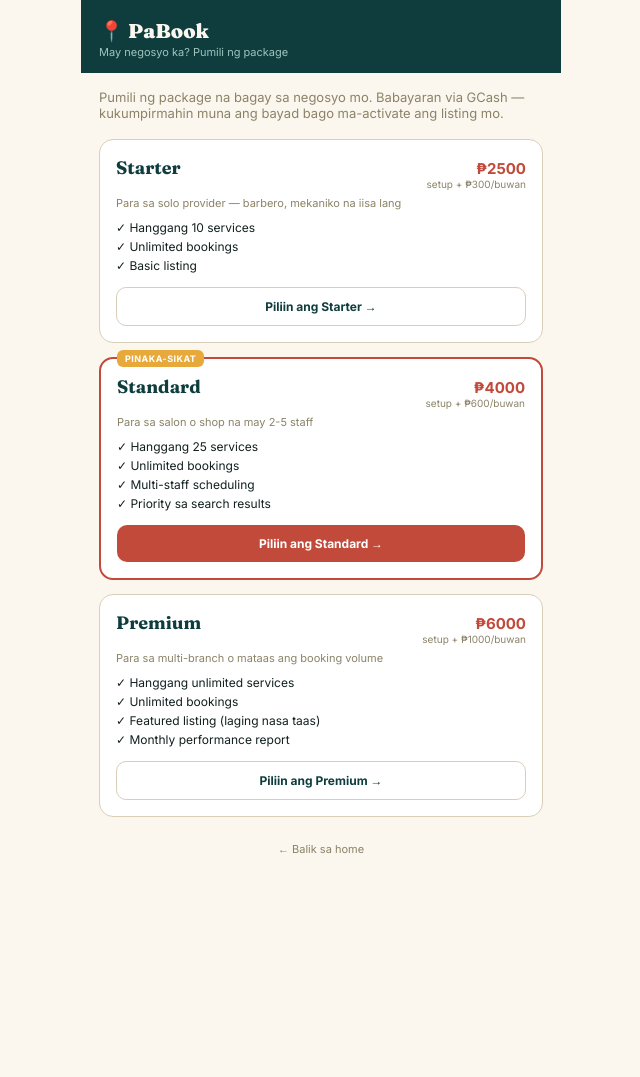
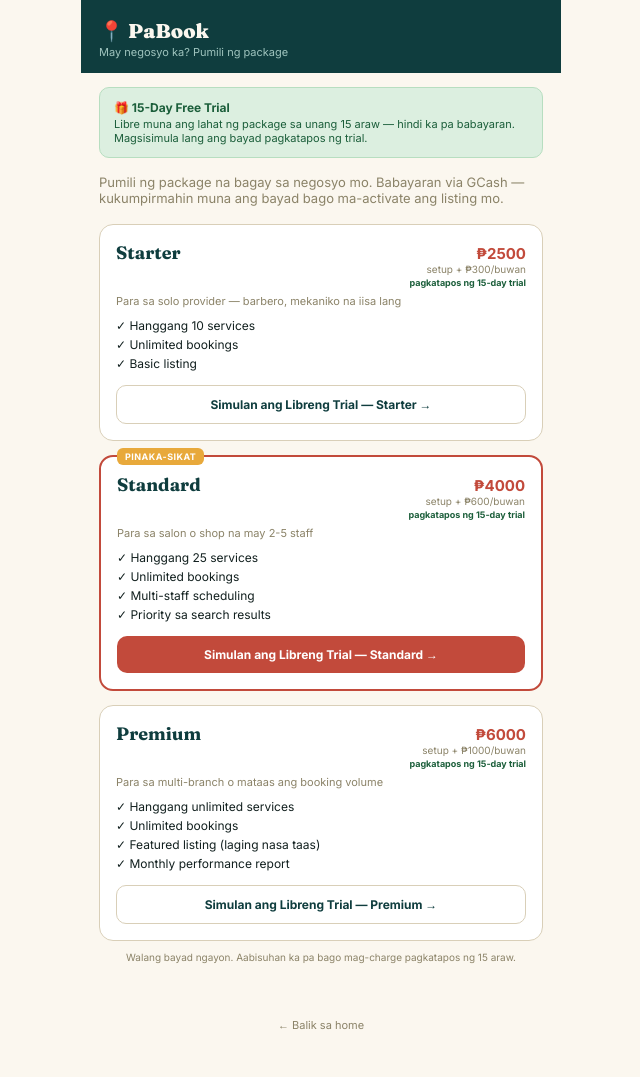
Before and after one commit to freddiejrbolbes-ai/pabook-app, a Flask app: page /provider/signup in a window 1280 px wide. Shown: the whole page, without its empty margins (319-959 px from the left). Before the commit the page ends 854 px from the top, so only its background shows below. Run offline with Flask 3, Linux system fonts and the light colour scheme.

Commit message:
Update provider_signup.html

```diff
--- a/templates/provider_signup.html
+++ b/templates/provider_signup.html
@@ -4,6 +4,11 @@
 <div class="topbar">
   <div class="brand">📍 PaBook</div>
   <div class="sub">May negosyo ka? Pumili ng package</div>
+</div>
+
+<div style="margin:14px 18px 0;background:#DCEFE0;border:1px solid #B7DEC0;border-radius:10px;padding:12px 14px;">
+  <p style="font-size:12px;color:#1B5E3A;font-weight:700;margin:0 0 2px;">🎁 15-Day Free Trial</p>
+  <p style="font-size:11px;color:#1B5E3A;margin:0;">Libre muna ang lahat ng package sa unang 15 araw — hindi ka pa babayaran. Magsisimula lang ang bayad pagkatapos ng trial.</p>
 </div>
 
 <div style="padding:16px 18px 4px;">
@@ -22,6 +27,7 @@
     <div style="text-align:right;">
       <div style="font-size:15px;font-weight:700;color:#C24A3B;">₱{{ info.setup_fee }}</div>
       <div style="font-size:10px;color:#8B8368;">setup + ₱{{ info.monthly_fee }}/buwan</div>
+      <div style="font-size:9px;color:#1B5E3A;font-weight:700;margin-top:2px;">pagkatapos ng 15-day trial</div>
     </div>
   </div>
 
@@ -49,10 +55,14 @@
      background:{{ '#C24A3B' if key=='standard' else '#fff' }};
      color:{{ '#fff' if key=='standard' else '#0F3D3E' }};
      border:{{ 'none' if key=='standard' else '1px solid #D9CFB8' }};">
-    Piliin ang {{ info.label }} →
+    Simulan ang Libreng Trial — {{ info.label }} →
   </a>
 </div>
 {% endfor %}
+
+<div style="text-align:center;padding:0 18px 20px;">
+  <p style="font-size:10px;color:#8B8368;">Walang bayad ngayon. Aabisuhan ka pa bago mag-charge pagkatapos ng 15 araw.</p>
+</div>
 
 <div style="text-align:center;padding:20px 18px;">
   <a href="{{ url_for('home') }}" style="font-size:11px;color:#8B8368;">← Balik sa home</a>
```
